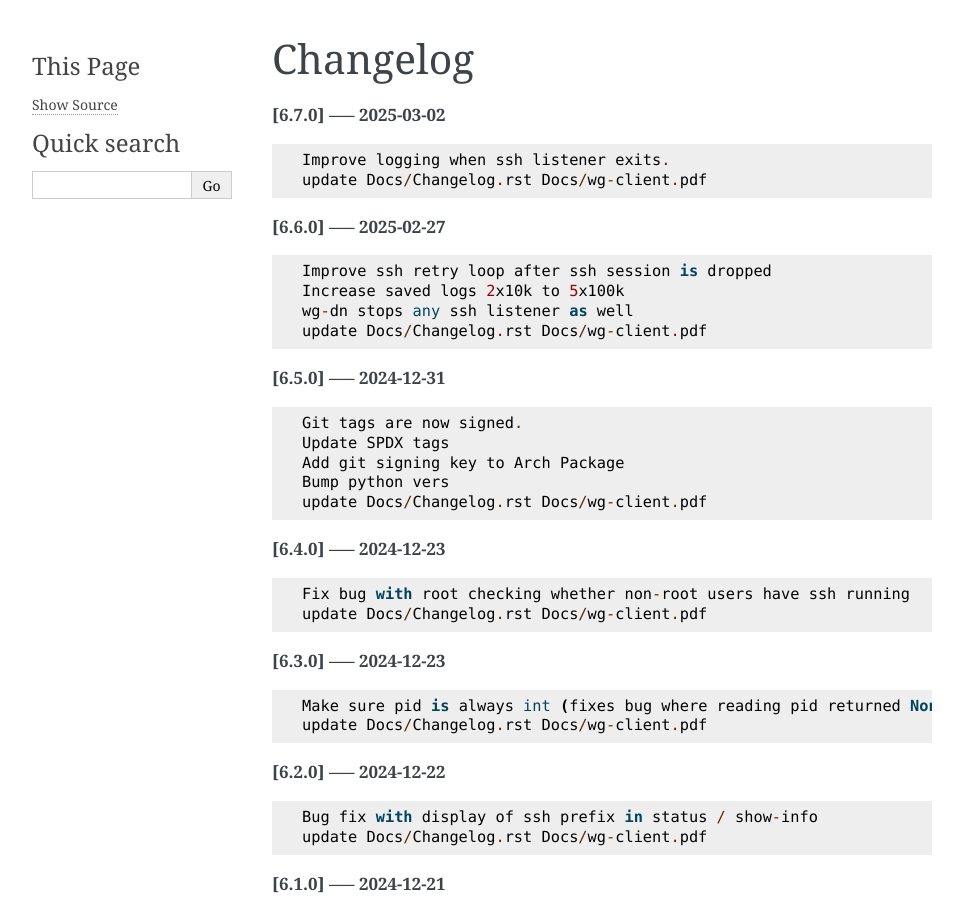
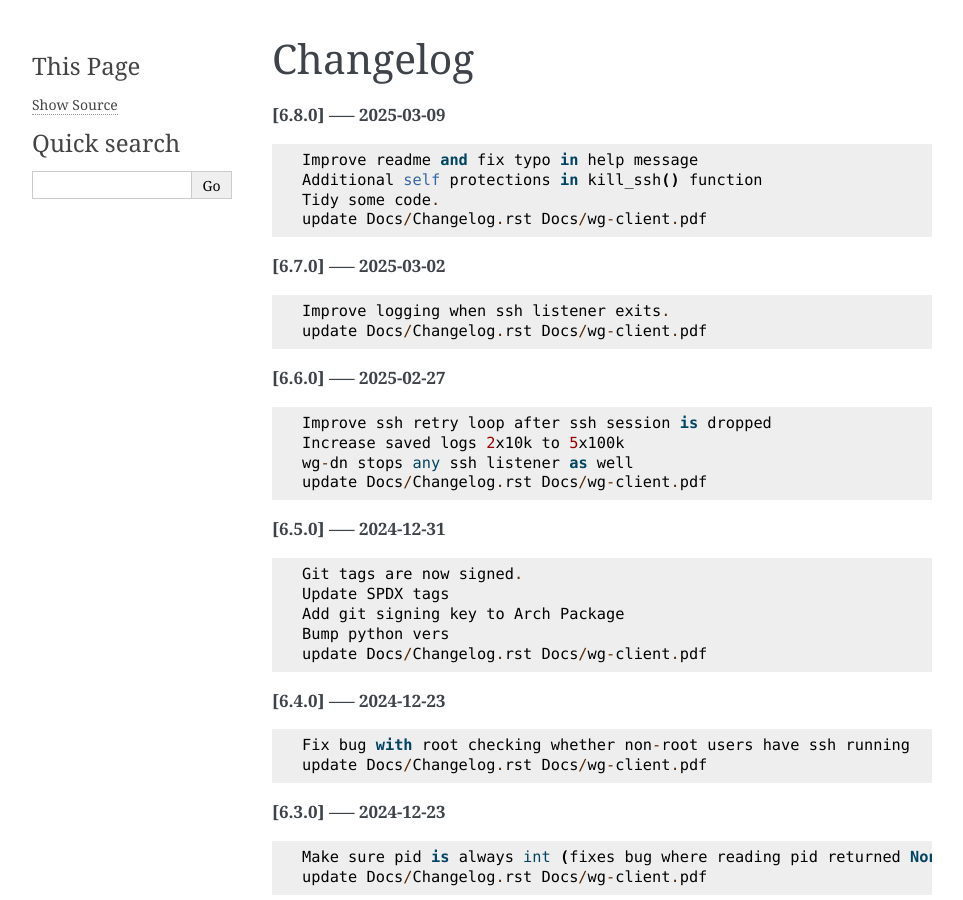
Before and after one commit to gene-git/wg-client, a Sphinx documentation site: the page built from Docs/Changelog.rst, in a window 1280 px wide and 900 px high. Shown: the whole window, without its empty margins (148-1111 px from the left). Built offline with Sphinx 7.4.7, drawn with Linux system fonts in a browser that asks for light colours.

Commit message:
update Docs/Changelog.rst Docs/wg-client.pdf

```diff
--- a/Docs/Changelog.rst
+++ b/Docs/Changelog.rst
@@ -1,5 +1,13 @@
 Changelog
 =========
+
+**[6.8.0] ----- 2025-03-09** ::
+
+	    Improve readme and fix typo in help message
+	    Additional self protections in kill_ssh() function
+	    Tidy some code.
+	    update Docs/Changelog.rst Docs/wg-client.pdf
+
 
 **[6.7.0] ----- 2025-03-02** ::
 
```
Also changed, not shown: 1 other file.
